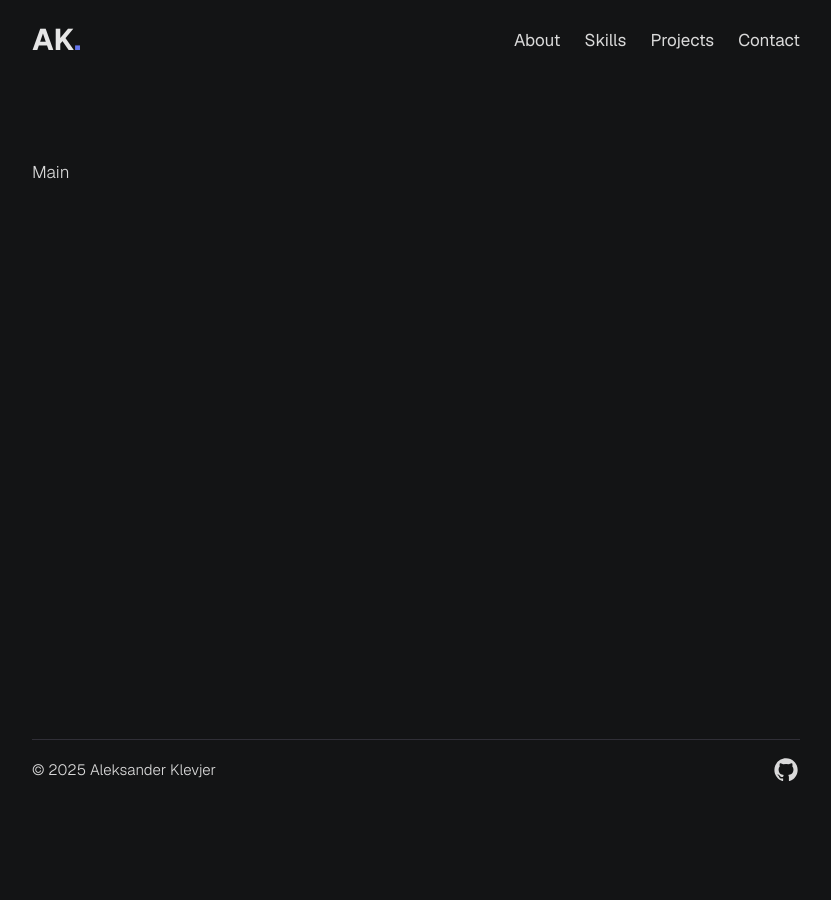
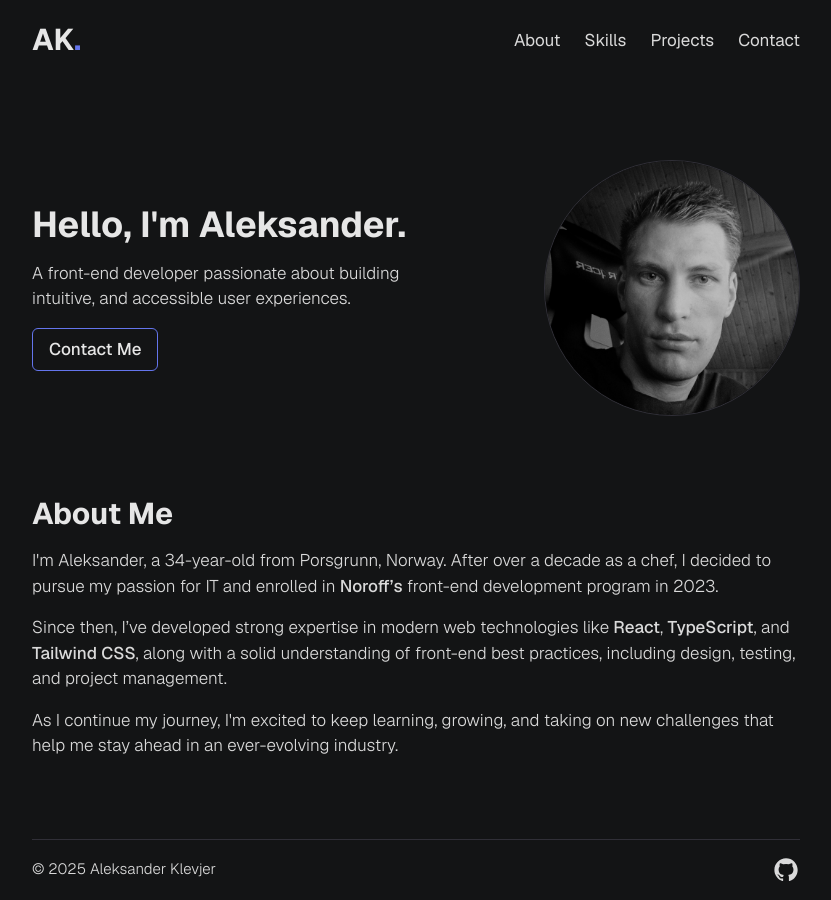
Before and after one commit to aklevjer/portfolio2, a React (Vite) app: page / in a window 1280 px wide. Shown: the whole page, without its empty margins (224-1055 px from the left). Before the commit the page ends 800 px from the top, so only its background shows below. Built offline with nearby package versions, Linux system fonts and the light colour scheme.

Commit message:
Update App component with Hero and About sections

```diff
--- a/src/App.tsx
+++ b/src/App.tsx
@@ -1,11 +1,16 @@
 import Header from "@/components/layout/Header";
+import Hero from "@/components/sections/Hero";
+import About from "@/components/sections/About";
 import Footer from "@/components/layout/Footer";
 
 export default function App() {
   return (
     <>
       <Header />
-      <main className="space-y-20 py-12 md:py-20">Main</main>
+      <main className="space-y-20 py-12 md:py-20">
+        <Hero />
+        <About />
+      </main>
       <Footer />
     </>
   );
```
